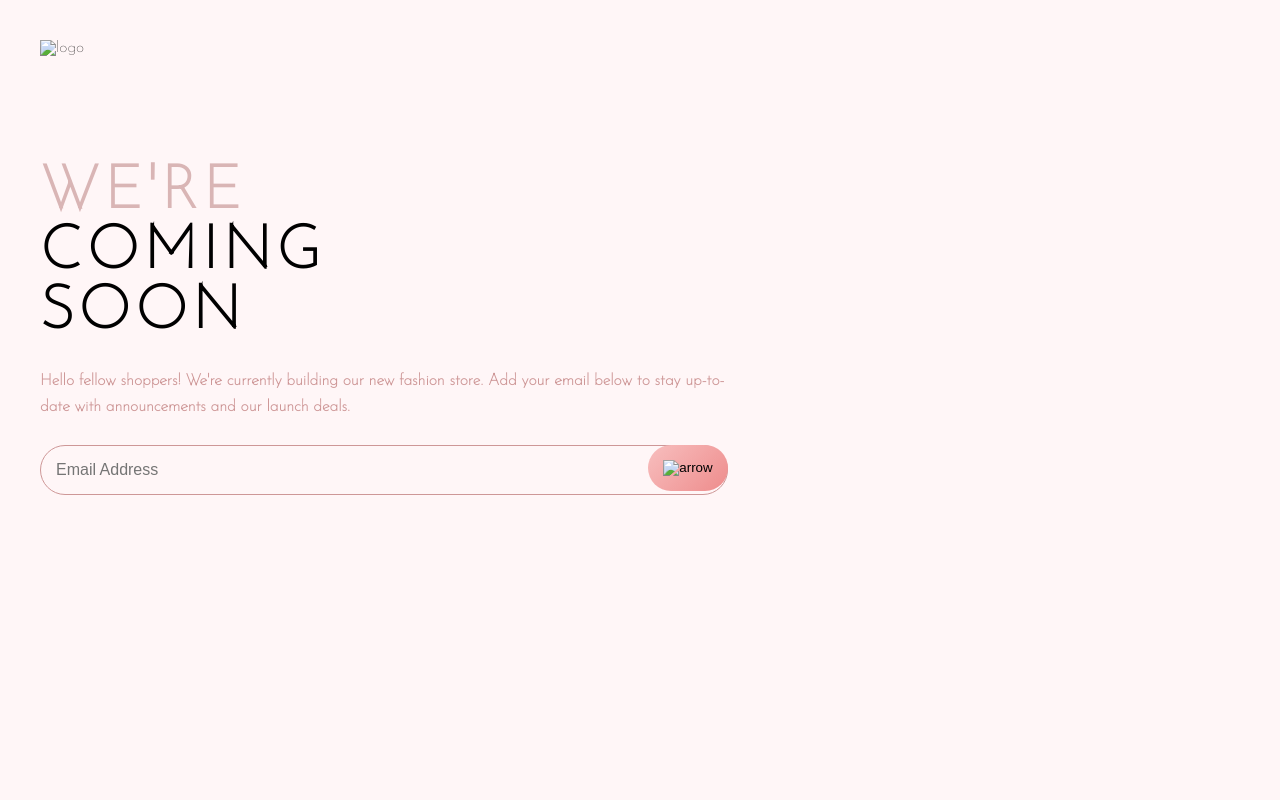
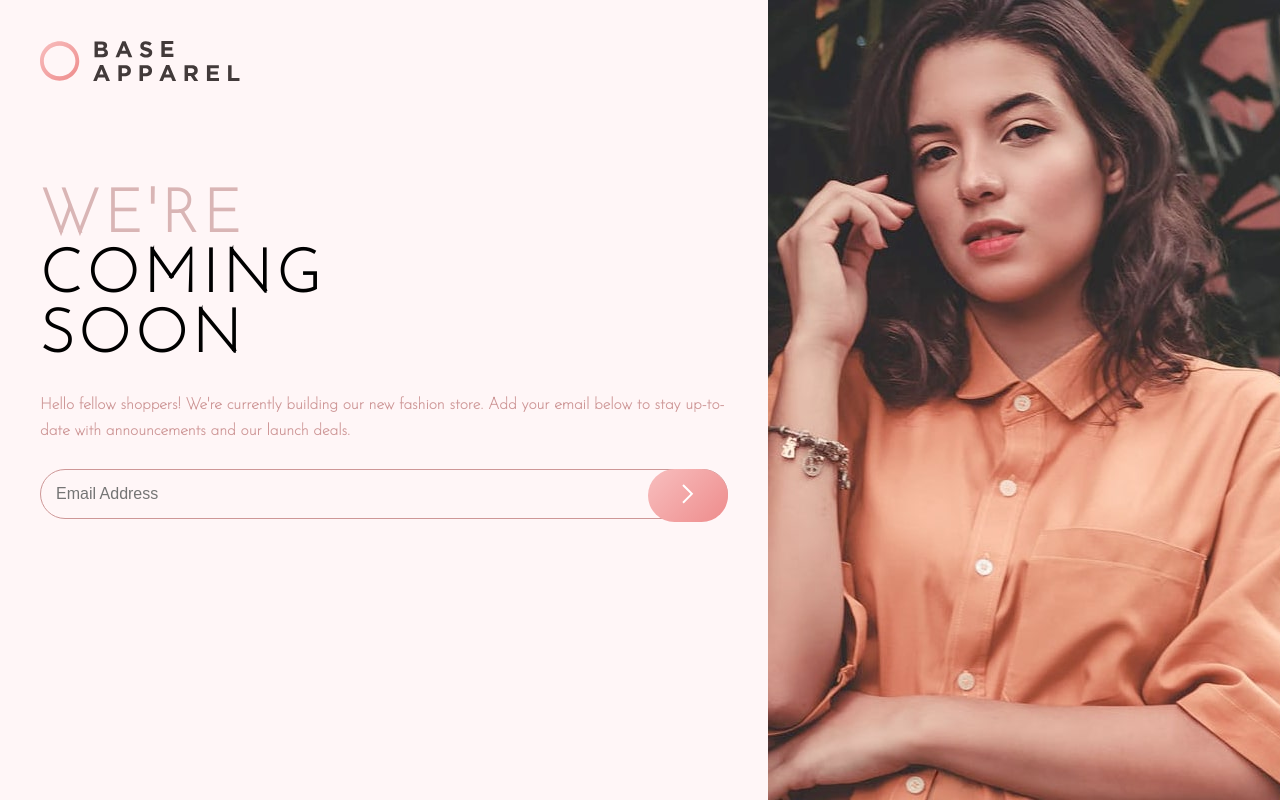
Before and after one commit to hussein-omaar/hussein-omaar-base-approval, a plain HTML site: page index.html in a window 1280 px wide. Drawn offline with Linux system fonts and the light colour scheme; files whose address does not match are found by name.

Commit message:
first commit

```diff
--- a/index.html
+++ b/index.html
@@ -22,7 +22,7 @@
   <div class="container">
     <div class="info">
 
-      <img class="logo" src="../base-apparel-coming-soon-master/images/logo.svg" alt="logo">
+      <img class="logo" src="images/logo.svg" alt="logo">
       <img class="hero-mobile" src="../base-apparel-coming-soon-master/images/hero-mobile.jpg" alt="hero-mobile">
 
       <h1>
@@ -43,9 +43,9 @@
       <form action="">
 
         <input class="email" type="email" placeholder="Email Address">
-        <img class="error-icon error" src="../base-apparel-coming-soon-master/images/icon-error.svg" alt="error">
+        <img class="error-icon error" src="images/icon-error.svg" alt="error">
         <button class="btn">
-          <img  src="../base-apparel-coming-soon-master/images/icon-arrow.svg" alt="arrow">
+          <img  src="images/icon-arrow.svg" alt="arrow">
         </button>
         <span class="error-message error">please provide a vaild email</span>
       </form>
--- a/style.css
+++ b/style.css
@@ -133,7 +133,7 @@ form .hiden , .error{
 
 .bg-photo{
 
-    background-image: url(../base-apparel-coming-soon-master/images/hero-desktop.jpg);
+    background-image: url(images/hero-desktop.jpg);
     background-size: cover;
     background-position: center center;
 
```
